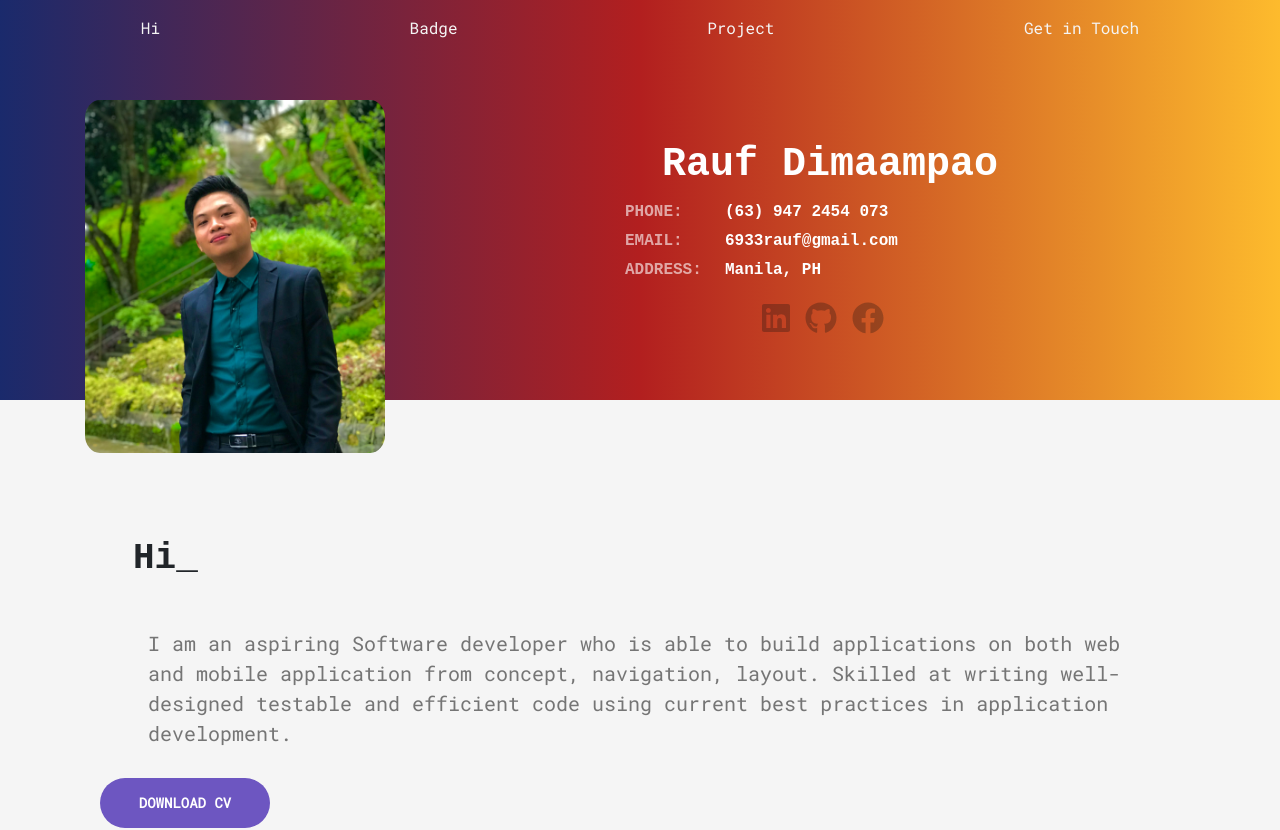
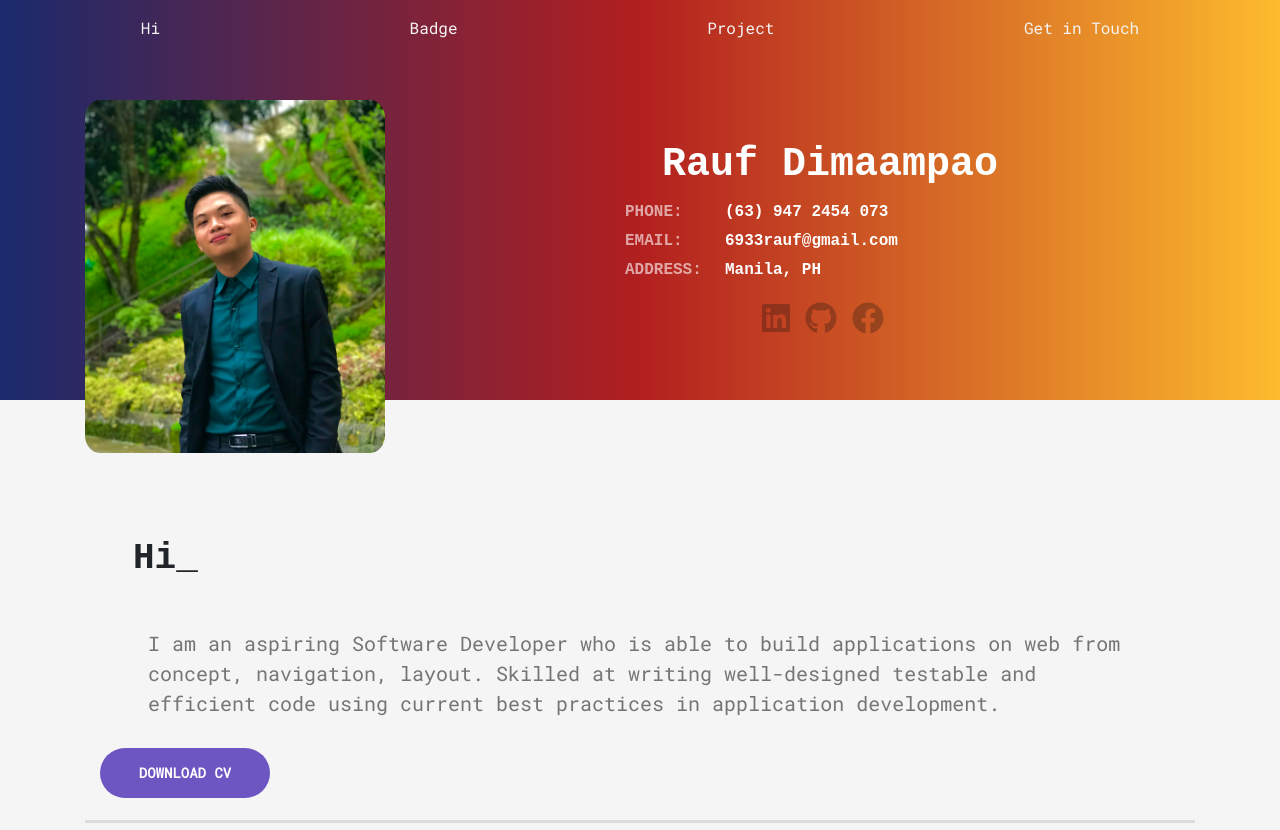
Before and after one commit to raaauf6933/rauf6933, a React (Create React App) app: page / in a window 1280 px wide. Shown: the top 830 px of the page. Built offline with nearby package versions, Linux system fonts and the light colour scheme.

Commit message:
edit hi component

```diff
--- a/src/components/Hi_.jsx
+++ b/src/components/Hi_.jsx
@@ -6,7 +6,6 @@ class Hi extends Component {
   render() {
     return (
       <div>
-
         <section name="hi" className="container section1">
           <div className="row">
             <div className="col-md-12 ">
@@ -18,10 +17,10 @@ class Hi extends Component {
               </h1>
               <div className="container">
                 <p className="section__description">
-                  I am an aspiring Software developer who is able to build applications
-                  on both web and mobile application from concept, navigation, layout.
-                  Skilled at writing well-designed testable and efficient code
-                  using current best practices in application development.
+                  I am an aspiring Software Developer who is able to build
+                  applications on web from concept, navigation, layout. Skilled
+                  at writing well-designed testable and efficient code using
+                  current best practices in application development.
                 </p>
 
                 <a className="section_btn site-btn" href="/#">
@@ -32,7 +31,6 @@ class Hi extends Component {
           </div>
           <hr></hr>
         </section>
-
       </div>
     );
   }
```
Lines whose indentation alone changed are shown as unchanged.
